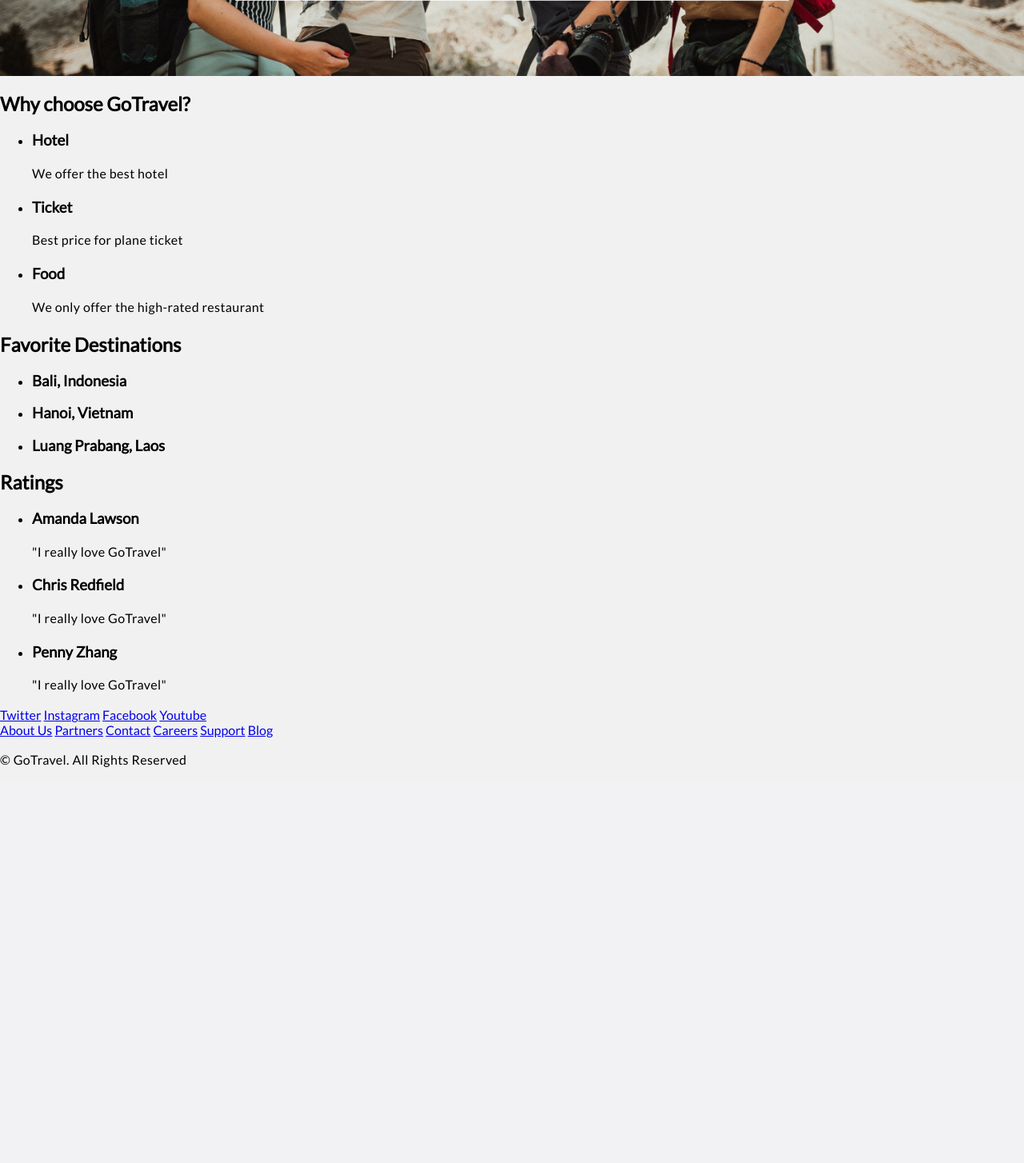
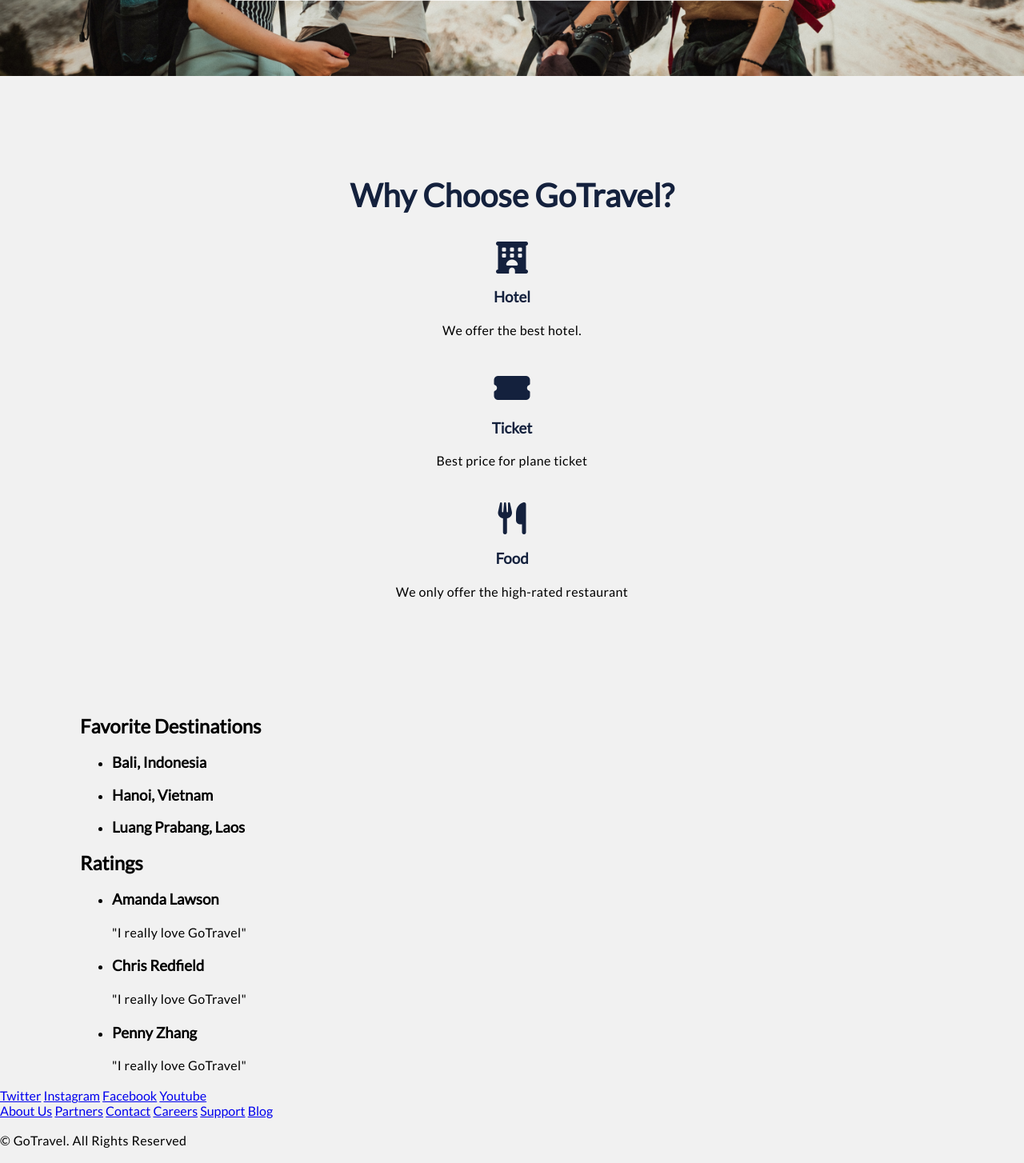
Before and after one commit to javaliKai/GoTravel, a PHP site: page / in a window 1280 px wide. Shown: the part 611-2065 px from the top of the page at 80% size. Before the commit the page ends 1570 px from the top, so only its background shows below. Run offline with PHP 8.4, Linux system fonts and the light colour scheme; some libraries are stand-ins or nearby versions.

Commit message:
Styling the service-intro

```diff
--- a/assets/style.css
+++ b/assets/style.css
@@ -39,6 +39,11 @@ p {
   font-size: 1rem;
   color: var(--Black);
   letter-spacing: 0.4px;
+}
+
+.content-padding {
+  padding-right: 6.25rem;
+  padding-left: 6.25rem;
 }
 
 /* NAVBAR */
@@ -121,3 +126,41 @@ p {
   cursor: pointer;
   font-size: 1rem;
 }
+
+/* MAIN CONTENT */
+.main-content .container {
+  background-color: var(--Lightgray);
+}
+
+.main-content .container h2 {
+  margin-top: 0;
+}
+
+.main-content .service-intro {
+  text-align: center;
+  padding: 7.8125rem 0;
+}
+
+.main-content .service-intro .intro-items:not(:last-child) {
+  margin-bottom: 2.5rem;
+}
+
+.main-content .service-intro h2 {
+  font-size: 2.5rem;
+  text-transform: capitalize;
+}
+
+.main-content .service-intro h2,
+.main-content .service-intro h3 {
+  color: var(--Navy);
+}
+
+.main-content .service-intro i {
+  font-size: 2.5rem;
+  color: var(--Navy);
+  transition: all ease-in-out 0.5s;
+}
+
+.main-content .service-intro i:hover {
+  font-size: 3.125rem;
+}
--- a/index.html
+++ b/index.html
@@ -51,23 +51,26 @@
 
   <!-- Main content goes here -->
   <section class="main-content">
-    <div class="container">
+    <div class="container content-padding">
       <div class="service-intro">
         <h2>Why choose GoTravel?</h2>
-        <ul>
-          <li>
-            <h3>Hotel</h3>
-            <p>We offer the best hotel</p>
-          </li>
-          <li>
-            <h3>Ticket</h3>
-            <p>Best price for plane ticket</p>
-          </li>
-          <li>
-            <h3>Food</h3>
-            <p>We only offer the high-rated restaurant</p>
-          </li>
-        </ul>
+        <div class="intro-items">
+          <i class="fas fa-hotel"></i>
+          <h3>Hotel</h3>
+          <p>We offer the best hotel.</p>
+        </div>
+
+        <div class="intro-items">
+          <i class="fas fa-ticket-alt"></i>
+          <h3>Ticket</h3>
+          <p>Best price for plane ticket</p>
+        </div>
+
+        <div class="intro-items">
+          <i class="fas fa-utensils"></i>
+          <h3>Food</h3>
+          <p>We only offer the high-rated restaurant</p>
+        </div>
       </div>
 
       <div class="top-picks">
```
Also changed, not shown: 1 other file.
